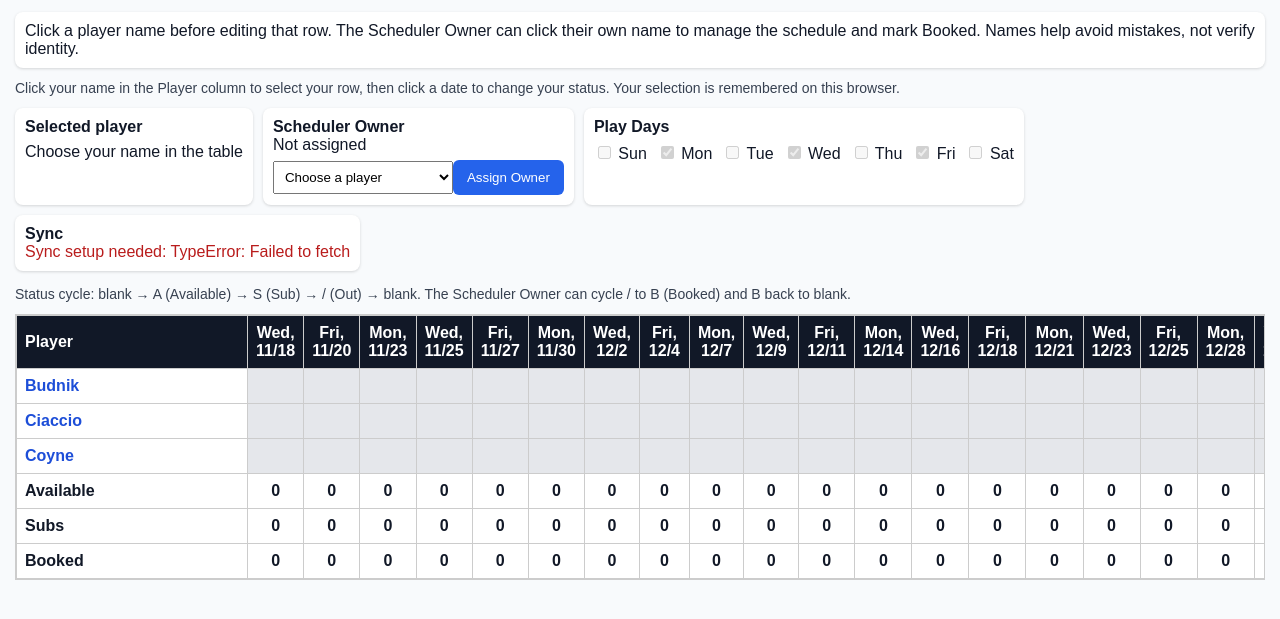
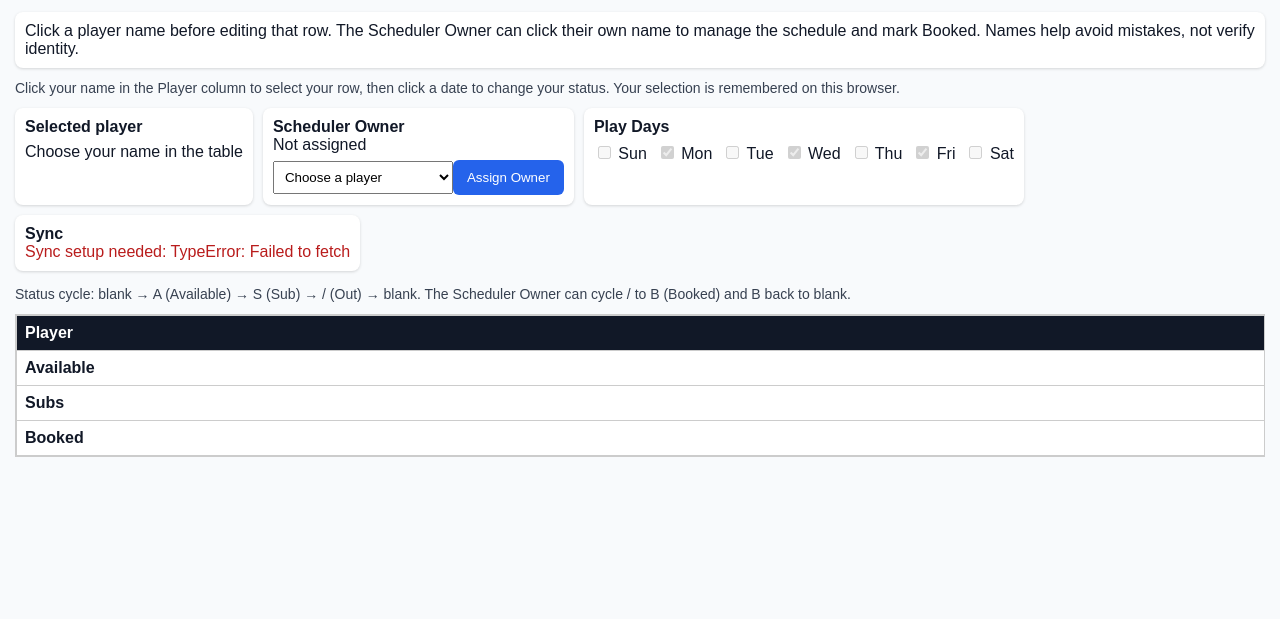
Before and after one commit to briantkraft/TennisScheduler, a plain HTML site: page index.html in a window 1280 px wide. Shown: the part 111-730 px from the top of the page. Drawn offline with nearby package versions, Linux system fonts and the light colour scheme; no server answers.

Commit message:
Comment out schedule initialization in createDefaultSchedule
Comment out the schedule.dates assignment and related logic in createDefaultSchedule function.

```diff
--- a/index.html
+++ b/index.html
@@ -90,9 +90,9 @@ function generateNextDates(count,days=schedule.playDays){
  return result;
 }
 function createDefaultSchedule(){
- schedule.dates=generateNextDates(21);
+ /* schedule.dates=generateNextDates(21);
  schedule.players=[{playerID:createPlayerID(),name:"Budnik",email:"",availability:{}},{playerID:createPlayerID(),name:"Ciaccio",email:"",availability:{}},{playerID:createPlayerID(),name:"Coyne",email:"",availability:{}}];
- schedule.players.forEach(player=>schedule.dates.forEach(date=>player.availability[date]=""));
+ schedule.players.forEach(player=>schedule.dates.forEach(date=>player.availability[date]="")); */
 }
 if(!loadLocal()){createDefaultSchedule();saveLocal()}
 function normalizeCloudSchedule(){
```
